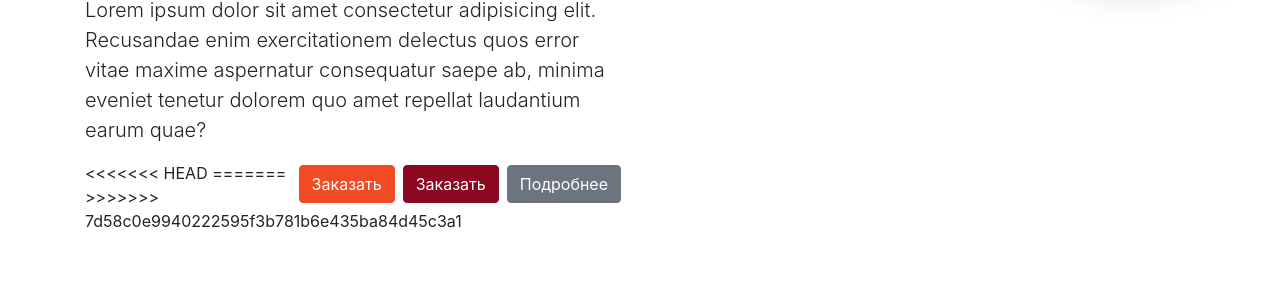
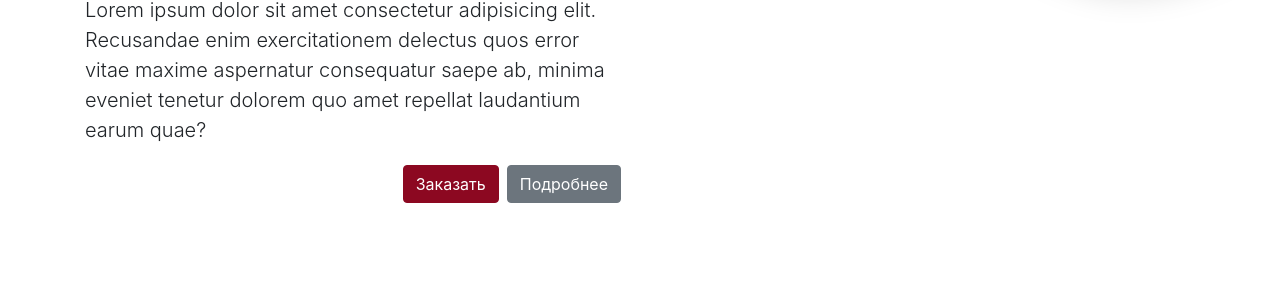
Before and after one commit to karnivall88/web-2019, a website: page dist/index.html in a window 1280 px wide. Shown: the part 362-645 px from the top of the page. Drawn offline with Linux system fonts and the light colour scheme.

Commit message:
FIX: index fix

```diff
--- a/dist/index.html
+++ b/dist/index.html
@@ -118,11 +118,7 @@
           <div class="row">
             <div class="col-sm-12">
               <button class="btn btn-secondary m-1 float-right">Подробнее</button>
-<<<<<<< HEAD
               <button class="btn btn-juice m-1 float-right">Заказать</button>
-=======
-              <button class="btn btn-primary m-1 float-right">Заказать</button>
->>>>>>> 7d58c0e9940222595f3b781b6e435ba84d45c3a1
             </div>
           </div>
         </div>
```
